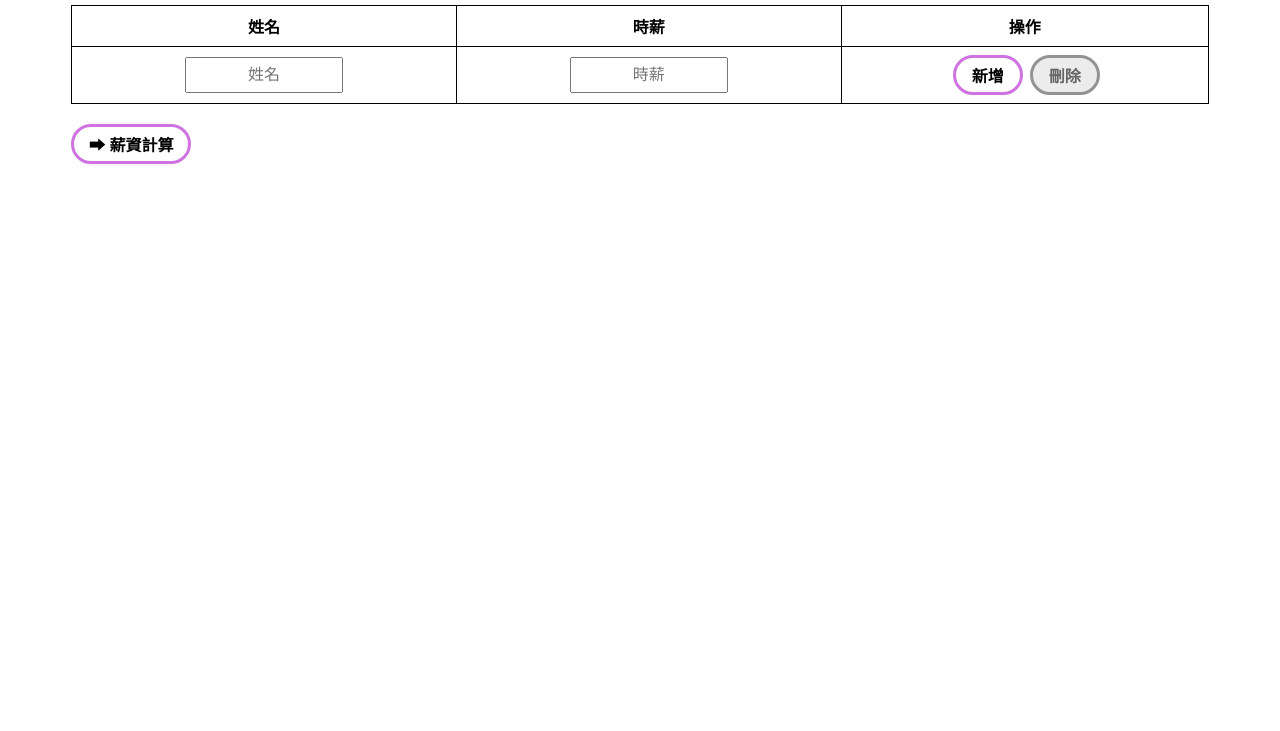
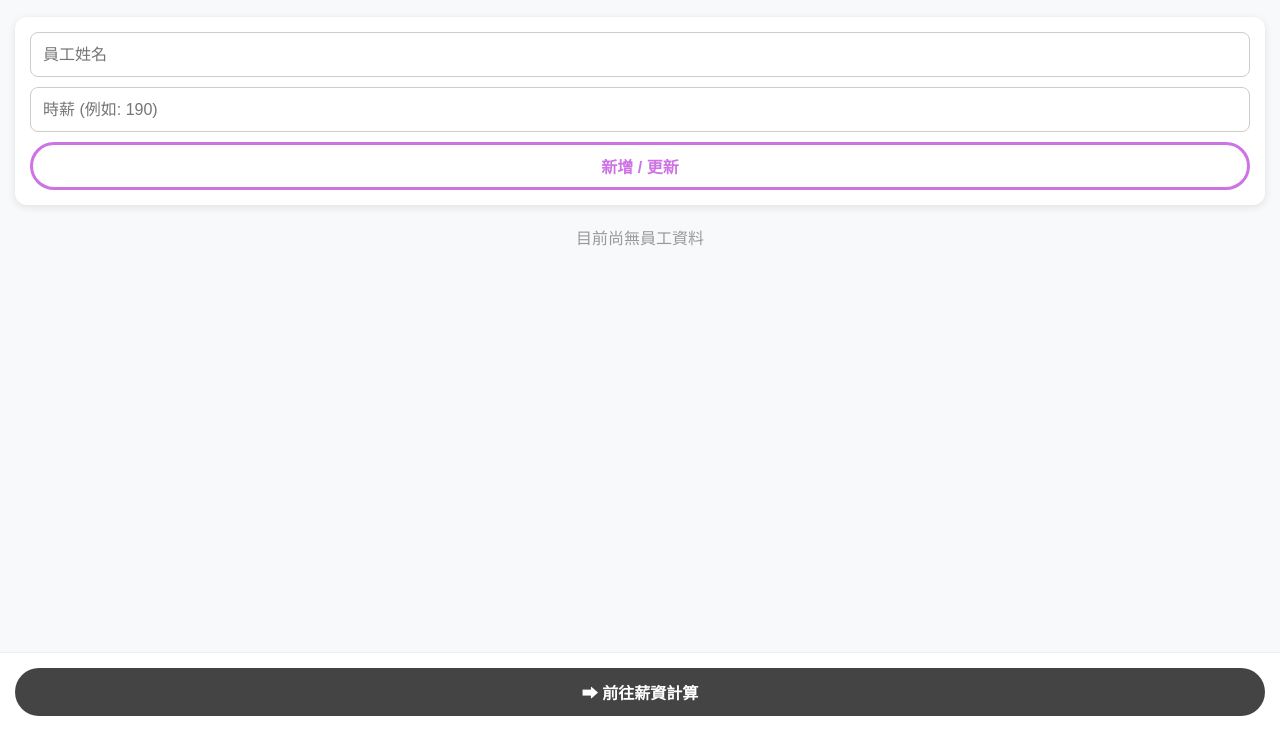
Before and after one commit to sjabnk31/31SalaryCalculater, a plain HTML site: page index.html in a window 1280 px wide. Shown: the part 69-800 px from the top of the page. Drawn offline with Linux system fonts and the light colour scheme.

Commit message:
Update index.html

```diff
--- a/index.html
+++ b/index.html
@@ -2,92 +2,180 @@
 <html lang="zh-TW">
 <head>
     <meta charset="UTF-8">
+    <meta name="viewport" content="width=device-width, initial-scale=1.0">
     <title>員工資料管理</title>
     <style>
-    h1 {
-        width: fit-content;
-        margin: 0 auto;
+        :root {
+            --primary: #ce73e4;
+            --warning: #ffaa00;
+            --danger: #d10000;
+            --bg-gray: #f8f9fa;
         }
 
-    body, table, th, td, input {
-        font-size: 16px;
+        body {
+            font-family: -apple-system, BlinkMacSystemFont, "Segoe UI", Roboto, "Helvetica Neue", Arial, sans-serif;
+            background-color: var(--bg-gray);
+            margin: 0;
+            padding: 15px;
+            color: #333;
         }
 
-    table {
-        width: 90%;
-        border-collapse: collapse;
-        margin: 20px auto;
+        h1 {
+            text-align: center;
+            font-size: 1.5rem;
+            margin-bottom: 20px;
+            color: #222;
         }
 
-    table, th, td {
-        border: 1px solid black;
+        /* 輸入區域卡片化 */
+        .input-card {
+            background: white;
+            padding: 15px;
+            border-radius: 12px;
+            box-shadow: 0 2px 8px rgba(0,0,0,0.1);
+            margin-bottom: 20px;
         }
 
-    th, td {
-        padding: 8px;
-        text-align: center;
+        .input-group {
+            display: flex;
+            flex-direction: column;
+            gap: 10px;
         }
 
-    /* 按鈕樣式 */
-    button {
-        width: 70px;
-        height: 40px;
-        font-size: 16px;
-        background-color: #FFF;
-        color: #000;
-        border-radius: 20px;
-        cursor: pointer;
-        font-weight: bold;
-        justify-content: center;
-        margin-left: 3px;
-        transition: 0.3s;
+        input {
+            width: 100%;
+            height: 45px; /* 加大高度方便輸入 */
+            box-sizing: border-box;
+            border: 1px solid #ccc;
+            border-radius: 8px;
+            padding: 0 12px;
+            font-size: 16px; /* 防止 iOS 自動縮放 */
         }
 
-    .Add { border: 3px solid rgb(206, 115, 224) }
-    .Edit { border: 3px solid rgb(255, 170, 0); }
-    .Delete { border: 3px solid rgb(209, 0, 0); }
-
-    /* 只有非 disabled 才有 hover 效果 */
-    .Add:not(:disabled):hover,
-    .Edit:not(:disabled):hover,
-    .Delete:not(:disabled):hover {
-        color: #FFF;
+        .btn-group-main {
+            display: flex;
+            gap: 10px;
+            margin-top: 10px;
         }
 
-    .Add:not(:disabled):hover { background-color: rgb(206, 115, 224);}
-    .Edit:not(:disabled):hover { background-color: rgb(255, 170, 0); }
-    .Delete:not(:disabled):hover { background-color: rgb(209, 0, 0); }
-
-    input {
-        width: 150px;
-        height: 30px;
-        text-align: center;
+        /* 按鈕通用樣式 */
+        button {
+            flex: 1;
+            height: 48px;
+            border-radius: 24px;
+            font-size: 16px;
+            font-weight: bold;
+            cursor: pointer;
+            border: 3px solid transparent;
+            transition: 0.2s;
+            display: flex;
+            align-items: center;
+            justify-content: center;
         }
 
-    /* disabled 樣式 */
+        .Add { border-color: var(--primary); background: white; color: var(--primary); }
+        .Edit { border-color: var(--warning); background: white; color: var(--warning); }
+        .Delete { border-color: var(--danger); background: white; color: var(--danger); }
+
+        /* 按鈕點擊效果 */
+        button:active {
+            opacity: 0.7;
+            transform: scale(0.98);
+        }
+
+        .Add:not(:disabled):active { background-color: var(--primary); color: white; }
+        .Edit:not(:disabled):active { background-color: var(--warning); color: white; }
+        .Delete:not(:disabled):active { background-color: var(--danger); color: white; }
+
         button:disabled {
-        background-color: #e0e0e0;
-        color: #000000;
-        border: 3px solid #4d4d4d;
+            border-color: #ccc;
+            color: #999;
             cursor: not-allowed;
-        opacity: 0.6;
+        }
+
+        /* 列表轉為卡片 */
+        #employeeList {
+            margin-bottom: 80px; /* 留空間給底部按鈕 */
+        }
+
+        .emp-card {
+            background: white;
+            padding: 15px;
+            border-radius: 12px;
+            margin-bottom: 12px;
+            box-shadow: 0 2px 5px rgba(0,0,0,0.05);
+            display: flex;
+            justify-content: space-between;
+            align-items: center;
+        }
+
+        .emp-info {
+            display: flex;
+            flex-direction: column;
+        }
+
+        .emp-name {
+            font-weight: bold;
+            font-size: 1.1rem;
+        }
+
+        .emp-rate {
+            color: #666;
+            font-size: 0.9rem;
+            margin-top: 4px;
+        }
+
+        .emp-actions {
+            display: flex;
+            gap: 8px;
+        }
+
+        .emp-actions button {
+            width: 60px;
+            height: 36px;
+            font-size: 14px;
+            border-width: 2px;
+        }
+
+        /* 底部固定導航 */
+        .bottom-nav {
+            position: fixed;
+            bottom: 0;
+            left: 0;
+            right: 0;
+            padding: 15px;
+            background: rgba(255, 255, 255, 0.9);
+            backdrop-filter: blur(10px);
+            border-top: 1px solid #eee;
+        }
+
+        .nav-btn {
+            width: 100%;
+            background: #444;
+            color: white;
+            border: none;
         }
     </style>
-
 </head>
 <body>
+
     <h1>員工時薪管理</h1>
-    <table>
-        <thead>
-            <tr>
-                <th>姓名</th>
-                <th>時薪</th>
-                <th>操作</th>
-            </tr>
-        </thead>
-        <tbody id="employeeTable"></tbody>
-    </table>
-    <button style="margin-left: 5%;width:120px;" class="Add" onclick="window.open('index1.html', '_blank')">➡ 薪資計算</button>
+
+    <div class="input-card">
+        <div class="input-group">
+            <input type="text" id="employeeName" placeholder="員工姓名">
+            <input type="number" id="employeeRate" placeholder="時薪 (例如: 190)" inputmode="numeric">
+        </div>
+        <div class="btn-group-main">
+            <button class="Add" onclick="addEmployee()">新增 / 更新</button>
+        </div>
+    </div>
+
+    <div id="employeeList"></div>
+
+    <div class="bottom-nav">
+        <button class="nav-btn" onclick="window.open('index1.html', '_blank')">➡ 前往薪資計算</button>
+    </div>
 
     <script>
         function getEmployees() {
@@ -100,79 +188,80 @@
 
         function renderEmployees() {
             const employees = getEmployees();
-            const tbody = document.getElementById("employeeTable");
-            tbody.innerHTML = "";
+            const listContainer = document.getElementById("employeeList");
+            listContainer.innerHTML = "";
 
-            // 取得今天日期 (yyyy-mm-dd)
-            //const today = new Date();
-            //const yyyy = today.getFullYear();
-            //const mm = String(today.getMonth() + 1).padStart(2, '0');
-            //const dd = String(today.getDate()).padStart(2, '0');
-            //const todayStr = `${yyyy}-${mm}-${dd}`;
-            const inputRow = document.createElement("tr");
-            inputRow.innerHTML = `
-                <td><input type="text" id="employeeName" placeholder="姓名"></td>
-                <td><input type="text" id="employeeRate" placeholder="時薪"></td>
-                <td>
-                    <button class="Add" onclick="addEmployee()">新增</button>
-                    <button class="Delete" onclick="deleteEmployee()" disabled>刪除</button>
-                </td>
-            `;
-            tbody.appendChild(inputRow);
+            if (employees.length === 0) {
+                listContainer.innerHTML = `<p style="text-align:center; color:#999; margin-top:20px;">目前尚無員工資料</p>`;
+                return;
+            }
 
-            // 其他列：員工資料
             employees.forEach((emp, index) => {
-                const tr = document.createElement("tr");
-                tr.innerHTML = `
-                    <td>${emp.name}</td>
-                    <td>${emp.rate}</td>
-                    <td>
+                const card = document.createElement("div");
+                card.className = "emp-card";
+                card.innerHTML = `
+                    <div class="emp-info">
+                        <span class="emp-name">${emp.name}</span>
+                        <span class="emp-rate">$${emp.rate} / 小時</span>
+                    </div>
+                    <div class="emp-actions">
                         <button class="Edit" onclick="editEmployee(${index})">編輯</button>
                         <button class="Delete" onclick="deleteEmployee(${index})">刪除</button>
-                    </td>
+                    </div>
                 `;
-                tbody.appendChild(tr);
+                listContainer.appendChild(card);
             });
         }
 
+        function addEmployee() {
+            const nameEl = document.getElementById("employeeName");
+            const rateEl = document.getElementById("employeeRate");
+            const name = nameEl.value.trim();
+            const rate = parseFloat(rateEl.value);
 
-        function addEmployee() {
-            const name = document.getElementById("employeeName").value.trim();
-            const rate = parseFloat(document.getElementById("employeeRate").value);
-            const date = document.getElementById("employeeDate").value;
-
-            if (!name || isNaN(rate) || !date) {
-                alert("請完整輸入姓名、時薪與入職日！");
+            // 修正：原本程式碼判斷了不存在的 date 變數
+            if (!name || isNaN(rate)) {
+                alert("請輸入完整的姓名與正確的時薪數字！");
                 return;
             }
 
             let employees = getEmployees();
             const index = employees.findIndex(e => e.name === name);
+
             if (index >= 0) {
-                // 更新
+                if(confirm(`員工 ${name} 已存在，是否更新時薪？`)) {
                     employees[index].rate = rate;
-                employees[index].date = date;
+                } else { return; }
             } else {
-                employees.push({ name, rate, date });
+                employees.push({ name, rate });
             }
+
             saveEmployees(employees);
             renderEmployees();
+
+            // 清空輸入框
+            nameEl.value = "";
+            rateEl.value = "";
         }
 
         function editEmployee(index) {
             const employees = getEmployees();
             document.getElementById("employeeName").value = employees[index].name;
             document.getElementById("employeeRate").value = employees[index].rate;
-            document.getElementById("employeeDate").value = employees[index].date || "";
+            // 捲動到頂部方便編輯
+            window.scrollTo({ top: 0, behavior: 'smooth' });
         }
 
         function deleteEmployee(index) {
+            if (confirm("確定要刪除這位員工嗎？")) {
                 let employees = getEmployees();
                 employees.splice(index, 1);
                 saveEmployees(employees);
                 renderEmployees();
             }
+        }
 
+        // 初始化
         renderEmployees();
     </script>
 </body>
```
Lines whose indentation alone changed are shown as unchanged.
